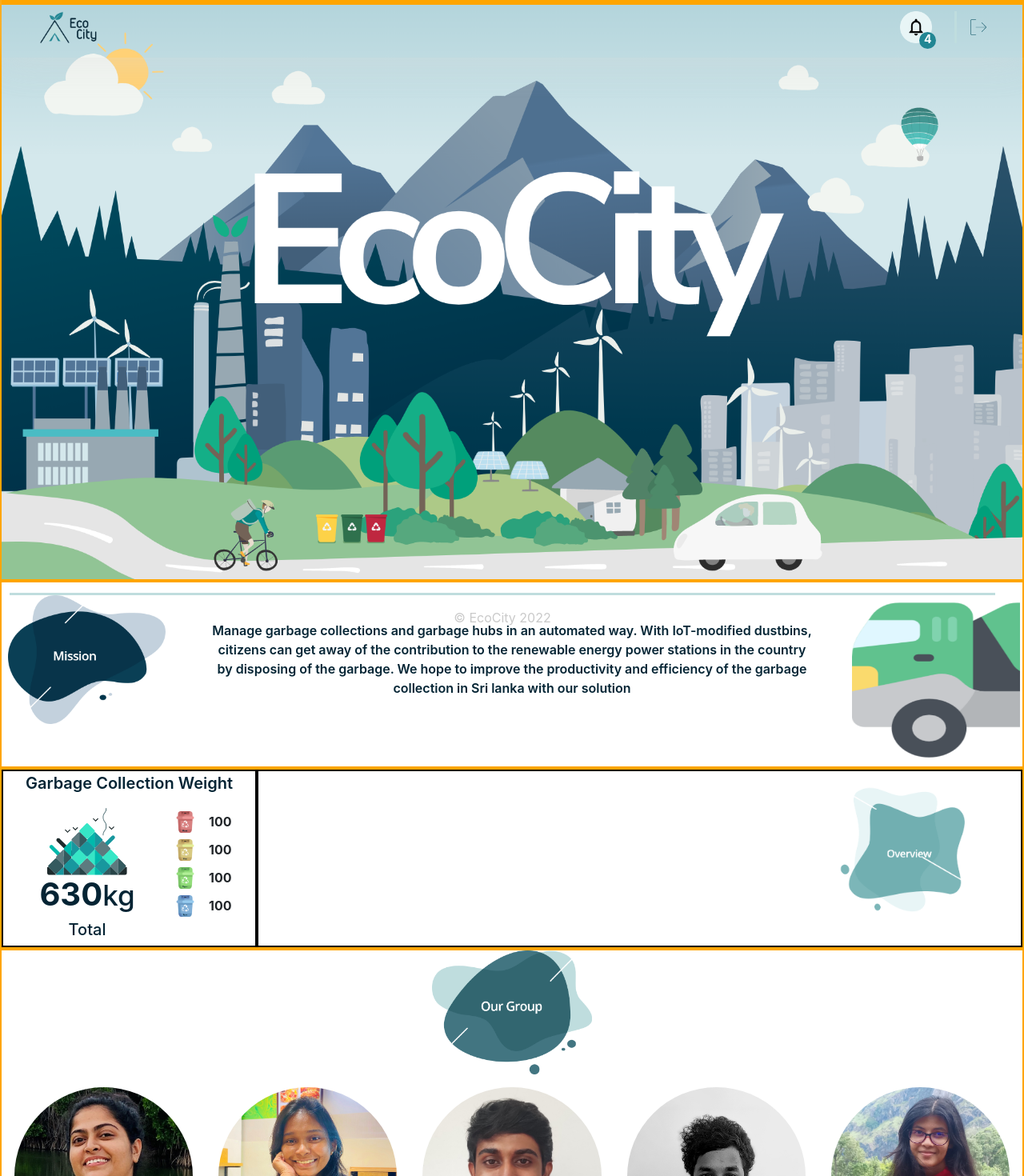
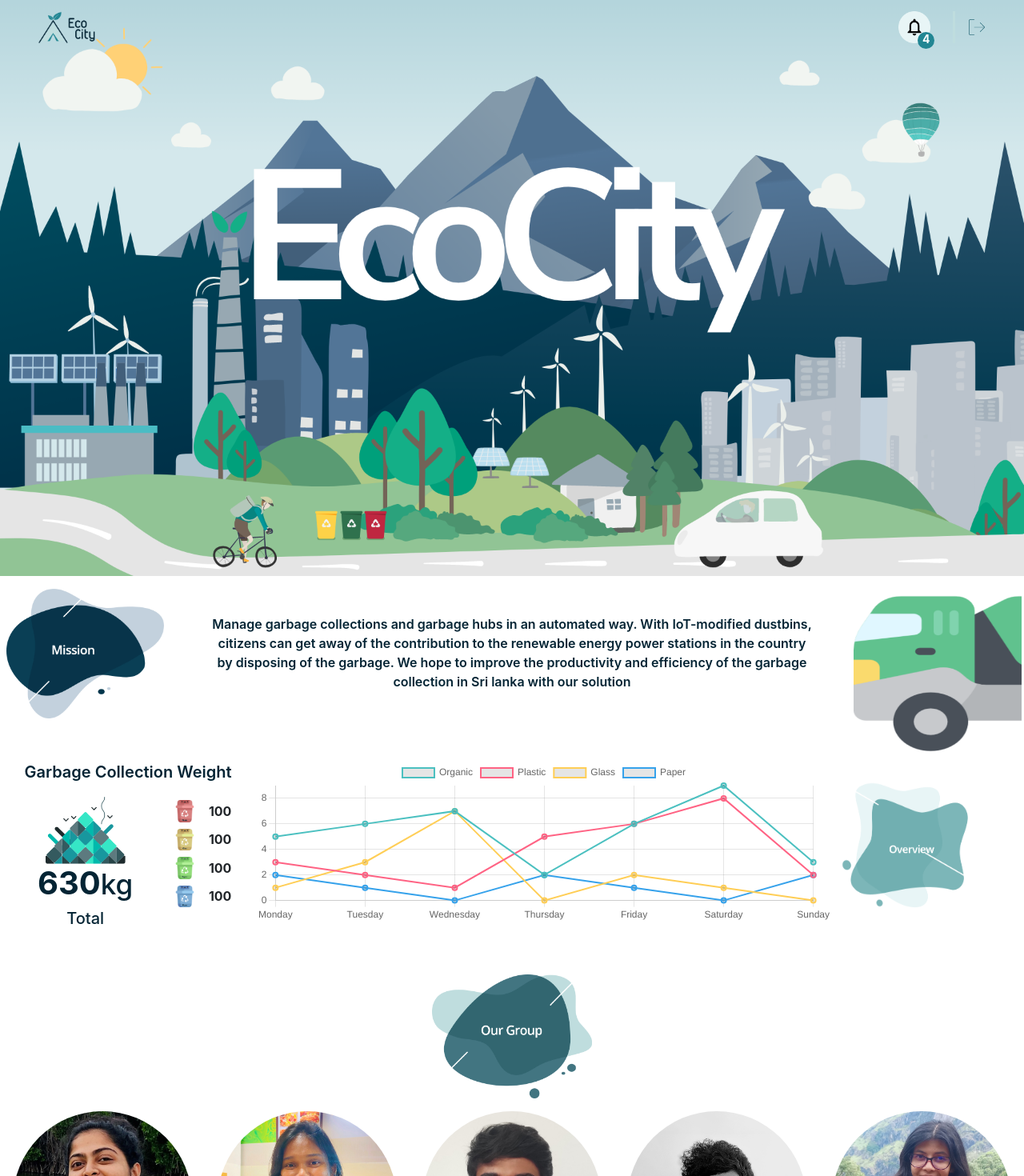
Before and after one commit to IsuruVihan/EcoCity, a React (Create React App) app in the folder admin/: page /home in a window 1280 px wide. Shown: the top 1470 px of the page at 80% size. Built offline with nearby package versions, Linux system fonts and the light colour scheme.

Commit message:
created home page | Garbage collection bar graph UI/UX

```diff
--- a/admin/src/common/Footer.js
+++ b/admin/src/common/Footer.js
@@ -5,7 +5,7 @@ import '../assets/styles/common/Footer.css';
 
 const Footer = () => {
     return (
-        <Row className='w-100 px-4  py-2 bottom-0 justify-content-center position-fixed'>
+        <Row className='w-100 px-4  py-2 bottom-0 justify-content-center'>
             <div className='footer-line w-100 mb-3'/>
             <div className='footer-text mb-2'>
                 &copy; EcoCity {(new Date().getFullYear())}
--- a/admin/src/common/Header.js
+++ b/admin/src/common/Header.js
@@ -27,8 +27,8 @@ const Header = () => {
 
         //Logged In header
         return (
-            <Row className='py-0 mx-0 px-0 bg-transparent shadow-effect w-100 top-0 position-fixed'>
-                <Navbar className='navigation-bar mx-0 fs-5 mt-0 pt-1'>
+            <Row className='py-0 mx-0 px-0 bg-transparent shadow-effect w-100 top-0'>
+                <Navbar className='navigation-bar mx-0 fs-5 mt-0 pt-1 position-fixed'>
                     <Col className='ps-5' lg={2}>
                         <Navbar.Brand href="/">
                             <img
--- a/admin/src/pages/Home/Home.js
+++ b/admin/src/pages/Home/Home.js
@@ -13,16 +13,16 @@ import './Home.css'
 const Home = () => {
   return (
     <Container className="p-0 homeHeader"fluid>
-      <Row className='p-0 m-0' style={{border:'2px solid orange'}}><Header/></Row>
-      <Row className='p-0 m-0' style={{border:'2px solid orange'}}>
+      <Row className='p-0 m-0'><Header/></Row>
+      <Row className='p-0 m-0'>
         <img src={sideImageWeb} className='p-0'/>
       </Row>
-      <Row className='p-0 m-0' style={{border:'2px solid orange'}}><OurMission/></Row>
-      <Row className='p-0 m-0' style={{border:'2px solid orange'}}>
-        <Col sm={3} className='p-0 m-0' style={{border:'2px solid black'}}><BinTypeStatus/></Col>
-        <Col sm={9} className='p-0 m-0' style={{border:'2px solid black'}}><GarbageCollectionBarGraph/></Col>
+      <Row className='p-0 m-0'><OurMission/></Row>
+      <Row className='p-0 m-0'>
+        <Col sm={3} className='p-0 m-0'><BinTypeStatus/></Col>
+        <Col sm={9} className='p-0 m-0'><GarbageCollectionBarGraph/></Col>
       </Row>
-      <Row className='p-0 m-0' style={{border:'2px solid orange'}}><TeamMemberCard/></Row>
+      <Row className='p-0 m-0'><TeamMemberCard/></Row>
       <Row className='p-0 m-0'><Footer/></Row>
     </Container>
   );
--- a/admin/src/pages/Home/cards/TeamMemberCard.css
+++ b/admin/src/pages/Home/cards/TeamMemberCard.css
@@ -3,6 +3,7 @@
     border: 100;
     height: 155px;
     width: 200px;
+    margin-top: 50px;
     background-image: url(../../../assets/images/our-group.png);
     background-repeat: no-repeat;
     background-size: cover;
--- a/admin/src/pages/Home/graphs/GarbageCollectionBarGraph.js
+++ b/admin/src/pages/Home/graphs/GarbageCollectionBarGraph.js
@@ -1,14 +1,73 @@
 import React from 'react';
-import {Container , Row , Col } from "react-bootstrap";
+import {Container, Row, Col} from "react-bootstrap";
+import {Doughnut, Line} from 'react-chartjs-2';
+import overviewImg from '../../../assets/images/overview.png'
+import {
+  Chart as ChartJS,
+  CategoryScale,
+  LinearScale,
+  PointElement,
+  LineElement,
+  Title,
+  Tooltip,
+  Legend,
+} from 'chart.js';
 
-import overviewImg from '../../../assets/images/overview.png'
+ChartJS.register(
+  CategoryScale,
+  LinearScale,
+  PointElement,
+  LineElement,
+  Title,
+  Tooltip,
+  Legend
+);
 
 const GarbageCollectionBarGraph = () => {
   return (
     <Container className="p-0 m-0"fluid>
       <Row className="p-0 m-0">
-        <Col sm={9} className="p-0 m-0"></Col>
-        <Col sm={3} className="p-0 m-0"><img src={overviewImg} width='80%' className='p-0 ' style={{padding:'40px'}}/></Col>
+        <Col sm={9} className="p-0 m-0">
+        <Line
+            datasetIdKey='id'
+            height="85vh"
+            position="relative"
+            data={{
+              labels: ['Monday', 'Tuesday', 'Wednesday', 'Thursday', 'Friday', 'Saturday', 'Sunday'],
+              datasets: [
+                {
+                  id: 1,
+                  label: 'Organic',
+                  data: [5, 6, 7, 2, 6, 9, 3],
+                  borderColor: 'rgb(75, 192, 192)',
+                  borderWidth: 2,
+                },
+                {
+                  id: 2,
+                  label: 'Plastic',
+                  data: [3, 2, 1, 5, 6, 8, 2],
+                  borderColor: 'rgb(255, 99, 132)',
+                  borderWidth: 2,
+                },
+                {
+                  id: 3,
+                  label: 'Glass',
+                  data: [1, 3, 7, 0, 2, 1, 0],
+                  borderColor: 'rgb(255, 206, 86)',
+                  borderWidth: 2,
+                },
+                {
+                  id: 4,
+                  label: 'Paper',
+                  data: [2, 1, 0, 2, 1, 0, 2],
+                  borderColor: 'rgb(54, 162, 235)',
+                  borderWidth: 2,
+                },
+              ],
+            }}
+          />
+        </Col>
+        <Col sm={3} className="p-0 m-0 mt-2"><img src={overviewImg} width='80%' className='p-0 ' style={{padding:'40px'}}/></Col>
       </Row>
     </Container>
   );
```
